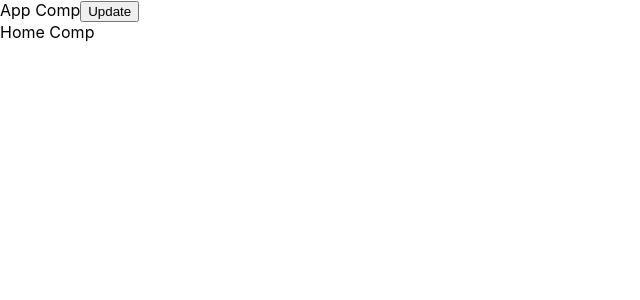
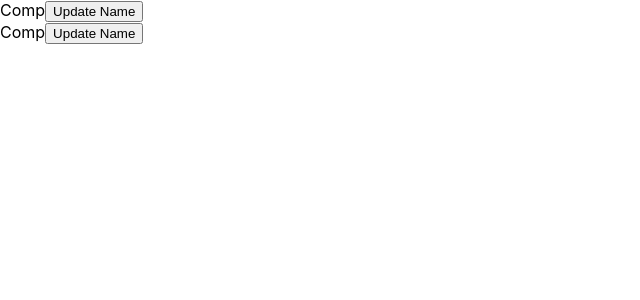
Before and after one commit to Mohammedazzam/React-Beginner2, a React (Create React App) app: page / in a window 1280 px wide. Shown: the top 300 px of the page, without its empty margins (0-640 px from the left). Built offline with nearby package versions, Linux system fonts and the light colour scheme.

Commit message:
(HOC )استخدام ال

```diff
--- a/src/App.js
+++ b/src/App.js
@@ -1,77 +1,15 @@
-
-// function App() {
-//   return (
-//     <div className="App">
-//       Hello Mohammed Azzam
-//     </div>
-//   );
-// }
-
-// export default App;
-
-
-
-// import React, { Component } from "react";
-// import Footer from './component/Footer';
-// import Header from './component/Header';
-// import List from './component/List';
-
-// import MyImg from './assets/123.jpeg'
-// import "./App.css"
-
-// class App extends Component {
-
-//   state = {
-//     products: [
-//       { id: 1, title: 'item1' },
-//       { id: 2, title: 'item2' }
-//     ]
-//   }
-//   render() {
-//     console.log(this.state)
-//     return (
-//       <div className="App">
-//         <img src={MyImg} />
-//         {this.state.name}
-//         <Header title="header component2" newData={this.state.desc} />
-//         Content.....
-//         {this.state.products.map(prod => <div key={prod.id}>{prod.title}</div>)}
-//         <Footer title="footer component2" />
-//         <List products={this.state.products}/>
-//       </div>
-//     );
-//   }
-// }
-
-// export default App;
-
-
-
-
-
-
 
 import React, { Component } from "react";
-import Home from './component/Home';
+import CompA from "./component/CompA";
+import CompB from "./component/CompB";
 
 class App extends Component {
-  state ={
-    name: 'App Comp'
-  }
-
-  updateName = () =>{
-    this.setState({
-      name:'App Comp'
-    })
-  }
 
   render() {
-    console.log("App Comp")
     return (
       <div className="App">
-        App Comp
-        <button onClick={this.updateName}>Update</button>
-        <Home/>
+        <CompA/>
+        <CompB/>
       </div>
     );
   }
--- /dev/null
+++ b/src/component/CompA.js
@@ -0,0 +1,16 @@
+import React, { Component } from 'react'
+import withComp from './WithComp'
+
+class CompA extends Component {
+
+    render() {
+        console.log(this.props)
+        return (
+            <div>
+                {this.props.name}
+                <button onClick={this.props.updateNameState}>Update Name</button>
+            </div>
+        )
+    }
+}
+export default withComp (CompA)
--- /dev/null
+++ b/src/component/CompB.js
@@ -0,0 +1,14 @@
+import React, { Component } from 'react'
+import withComp from './WithComp'
+
+class CompB extends Component {
+    render() {
+        return (
+            <div>
+                {this.props.name}
+                <button onClick={this.props.updateNameState}>Update Name</button>
+            </div>
+        )
+    }
+}
+export default withComp (CompB)
--- a/src/component/Home.js
+++ b/src/component/Home.js
@@ -1,6 +1,5 @@
-import React, { Component ,Fragment, PureComponent } from 'react'
+import React, { PureComponent } from 'react'
 
-// class Home extends Component {
     class Home extends PureComponent {
         render() {
         console.log("Home Comp")
--- /dev/null
+++ b/src/component/WithComp.js
@@ -0,0 +1,18 @@
+import React, { Component } from 'react'
+import CompA from './CompA'
+
+const withComp = (OrgComp) => {
+    return class NewComp extends Component {
+        state = {
+            name: "Comp"
+        }
+        updateNameState = () =>{
+            this.setState({name:'Comp 2'})
+        }
+
+        render() {
+            return <OrgComp name= {this.state.name} updateNameState={this.updateNameState}/>
+        }
+    }
+}
+export default withComp
```
